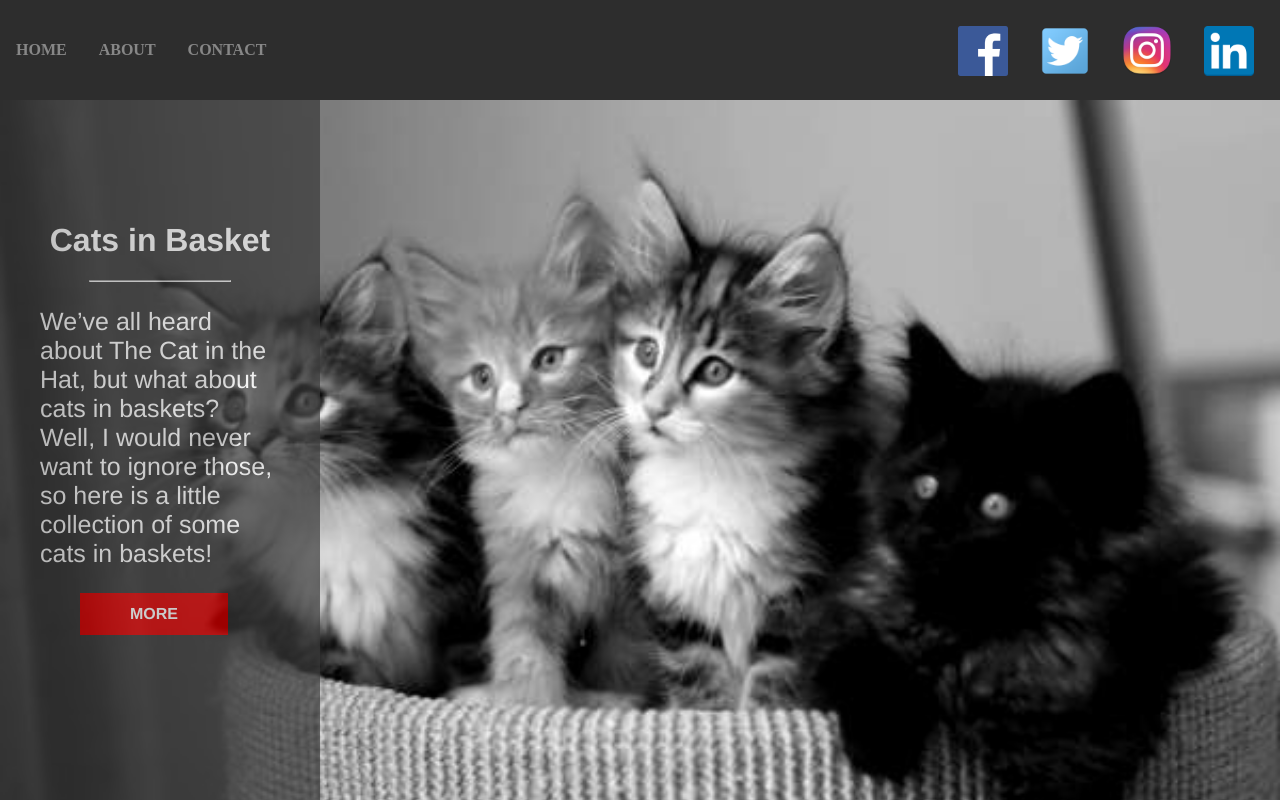
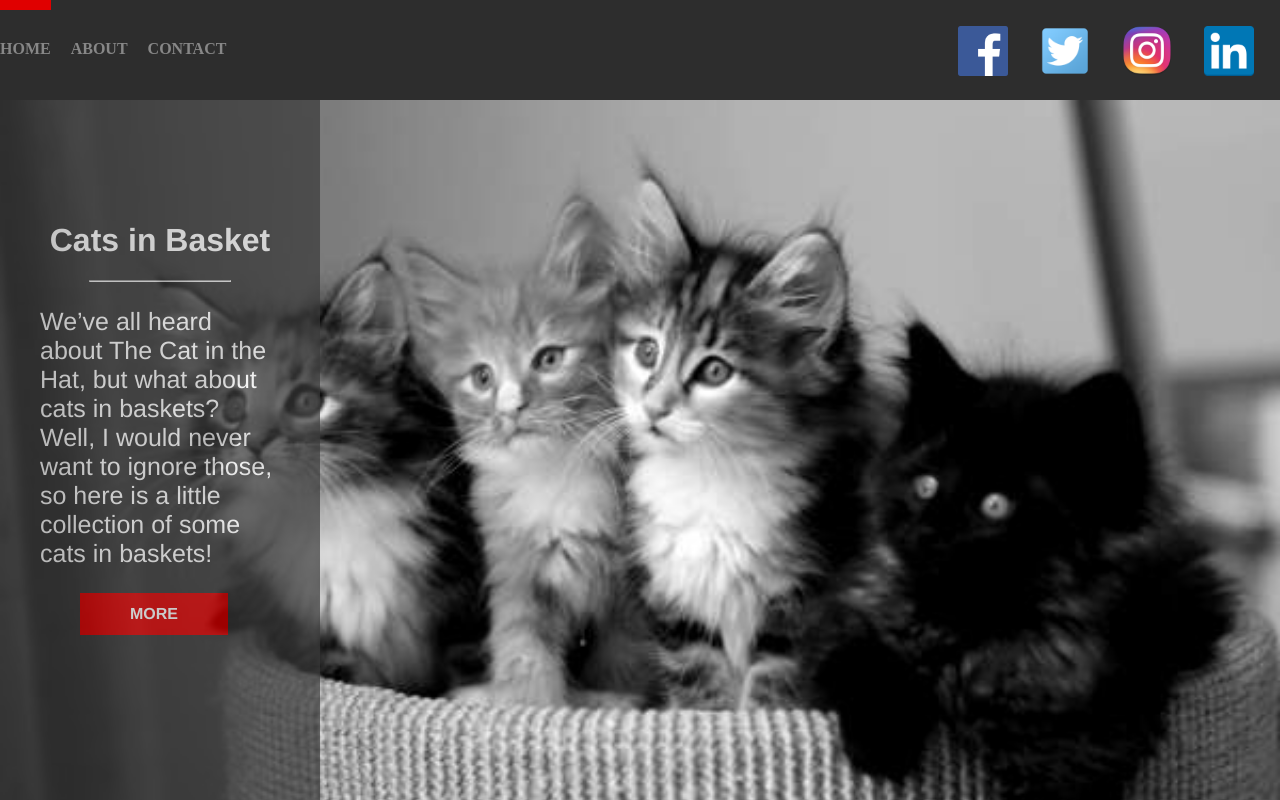
Before and after one commit to festuskiambi/kitty-kats, a PHP site: page / in a window 1280 px wide. Shown: the top 800 px of the page. Run offline with PHP 8.4, Linux system fonts and the light colour scheme; some web fonts are replaced.

Commit message:
selected menu indicator

```diff
--- a/contact.html
+++ b/contact.html
@@ -6,14 +6,14 @@
       <link rel="stylesheet" type="text/css" href="//fonts.googleapis.com/css?family=Droid+Serif" />
         <title></title>
     </head>
-    <body>
+    <body class ="contact">
         <div class = "container">
              <div class ="navigation_bar">
                 <div id = "menu_items">
                     <ul>
-                        <li><a href="index.html">HOME</a></li>
+                        <li ><a class="home" href="index.html">HOME</a></li>
                         <li><a href="#">ABOUT</a></li>
-                        <li><a href="contact.html">CONTACT</a></li>
+                        <li ><a  class ="contact" href="contact.html">CONTACT</a></li>
                     </ul>
                 </div>
                 <div id ="social_media">
--- a/css/style.css
+++ b/css/style.css
@@ -20,29 +20,42 @@ body{
     padding: 0;
     overflow: hidden;
     position: absolute;
-    top: 25%;
+
+
 }
 #menu_items{
     float: left;
 }
 #menu_items li {
+    display: block;
     float: left;
-    display: block;
-    padding: 16px;
+    margin-right: 20px;
+    margin-top: 40px;
+    color: #878787;
+
 }
 #menu_items li a{
     text-decoration: none;
     font-family: "Droid Serif";
     font-style: normal;
     font-weight: bold;
-    color: #878787;
+    padding-top: 30px;
+    color:#878787;
+
 }
+body.home a.hom,
+body.contact a.contact{
+ color: #FFFFFF;
+  border-top: 10px solid #E00000;
+}
+
 #social_media {
     float: right;
    }
 #social_media li {
     float: right;
     padding: 16px;
+
    }
 #social_media ul{
     list-style-type: none;
--- a/index.html
+++ b/index.html
@@ -7,15 +7,15 @@
       <link rel="stylesheet" type="text/css" href="//fonts.googleapis.com/css?family=Droid+Serif" />
       <title>Kitty Cats</title>
     </head>
-    <body>
+    <body  class="home">
 
         <div class = "container">
             <div class ="navigation_bar">
                 <div id = "menu_items">
                     <ul>
-                        <li><a href="index.html">HOME</a></li>
+                        <li  ><a class="hom" href="index.html">HOME</a></li>
                         <li><a href="#">ABOUT</a></li>
-                        <li><a href="contact.html">CONTACT</a></li>
+                        <li ><a  class ="contact" href="contact.html">CONTACT</a></li>
                     </ul>
                 </div>
                 <div id ="social_media">
```
